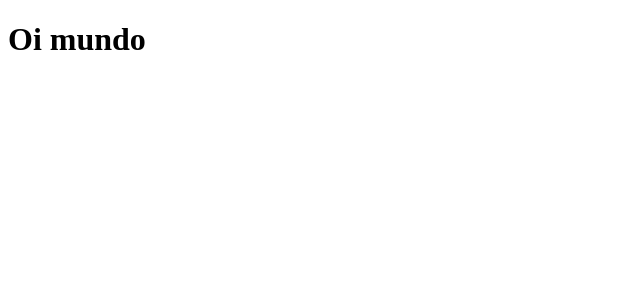
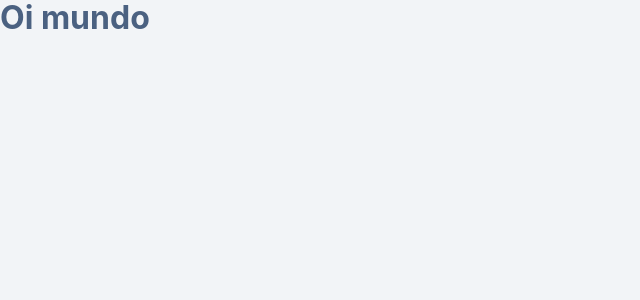
Before and after one commit to wtakayama-chwy/pokemon-react, a React (Create React App) app: page / in a window 1280 px wide. Shown: the top 300 px of the page, without its empty margins (0-640 px from the left). Built offline with nearby package versions, Linux system fonts and the light colour scheme.

Commit message:
setting up sass

```diff
--- a/package.json
+++ b/package.json
@@ -14,6 +14,8 @@
     "react-scripts": "3.4.1"
   },
   "scripts": {
+    "build-css": "sass src/styles/scss:src/styles/css",
+    "watch-css": "npm run build-css && sass --watch src/styles/scss:src/styles/css",
     "start": "react-scripts start",
     "build": "react-scripts build",
     "test": "react-scripts test",
--- a/src/index.scss
+++ b/src/index.scss
@@ -0,0 +1,6 @@
+// HELPERS = Variables and Mixins
+@import './styles/scss/helpers/variables';
+
+// Styles
+@import './styles/scss/global.scss';
+@import './styles/scss/Home.scss';
--- a/src/styles/global.scss
+++ /dev/null
@@ -1,13 +0,0 @@
-body {
-    margin: 0;
-    font-family: -apple-system, BlinkMacSystemFont, 'Segoe UI', 'Roboto', 'Oxygen',
-      'Ubuntu', 'Cantarell', 'Fira Sans', 'Droid Sans', 'Helvetica Neue',
-      sans-serif;
-    -webkit-font-smoothing: antialiased;
-    -moz-osx-font-smoothing: grayscale;
-  }
-
-  code {
-    font-family: source-code-pro, Menlo, Monaco, Consolas, 'Courier New',
-      monospace;
-  }
--- /dev/null
+++ b/src/styles/scss/global.scss
@@ -0,0 +1,27 @@
+// Reset CSS
+* {
+    margin: 0;
+    padding: 0;
+    outline: 0;
+    box-sizing: border-box;
+}
+
+body {
+
+    font-family: -apple-system, BlinkMacSystemFont, 'Segoe UI', 'Roboto', 'Oxygen',
+      'Ubuntu', 'Cantarell', 'Fira Sans', 'Droid Sans', 'Helvetica Neue',
+      sans-serif;
+    word-break: normal;
+    font-family: $default-font;
+    background: $light-gray;
+    text-rendering: optimizelegibility;
+    -webkit-font-smoothing: antialiased;
+    -moz-osx-font-smoothing: grayscale;
+    -webkit-font-smoothing: antialiased;
+    line-height: 1.15;
+    overflow-y: scroll;
+
+    h1 {
+      color: $medium-gray;
+    }
+}
--- /dev/null
+++ b/src/styles/scss/helpers/_variables.scss
@@ -0,0 +1,8 @@
+// Font
+$default-font: 400 14px Roboto, sans-serif;
+
+
+// Palette Colors
+$default-white: #FFF;
+$light-gray: hsl(216, 26%, 96%);
+$medium-gray: hsl(216, 26%, 40%);
```
Also changed, not shown: src/styles/scss/Home.scss (added), 2 other files (tests, documents, lock files or other folders).
